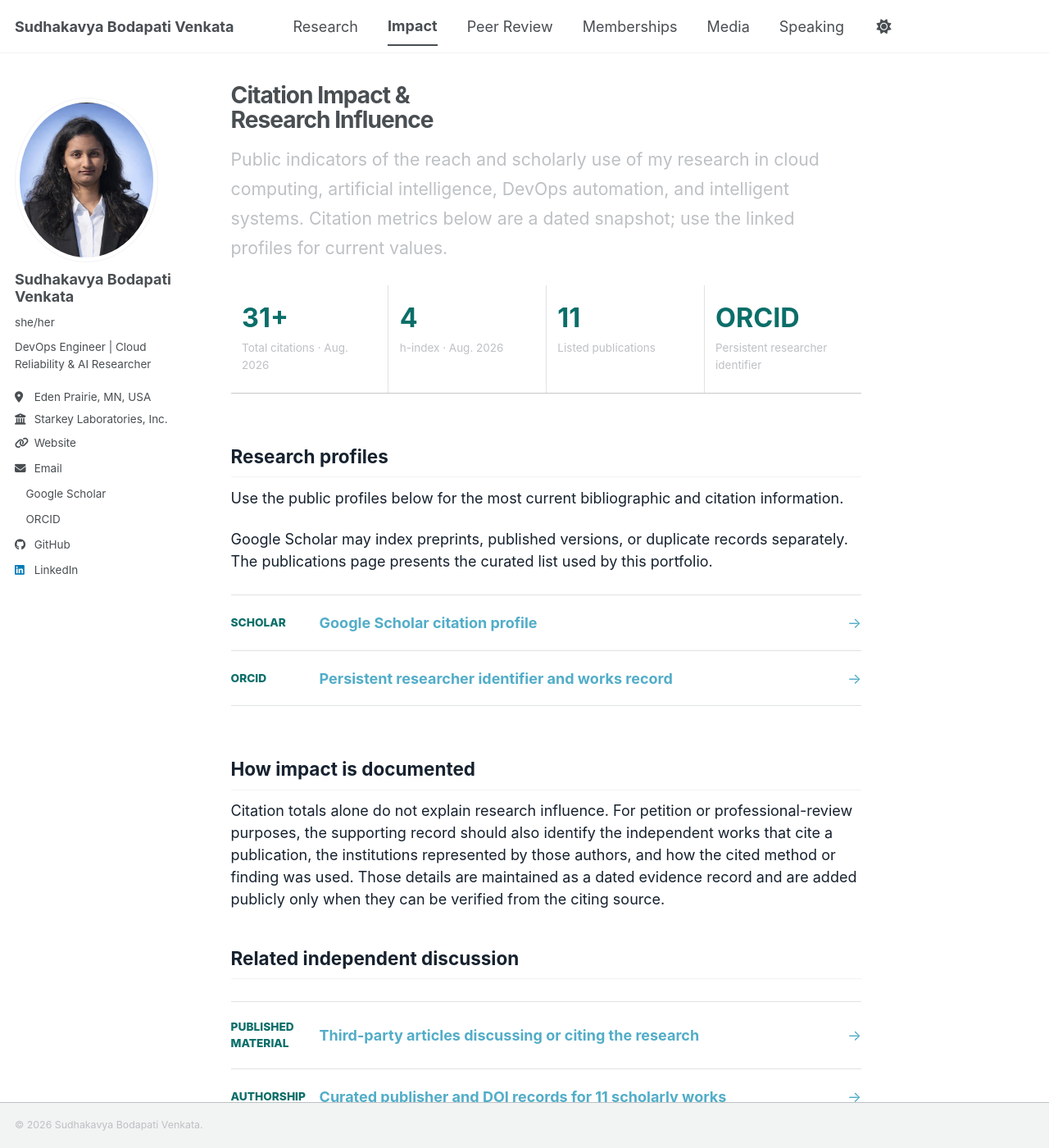
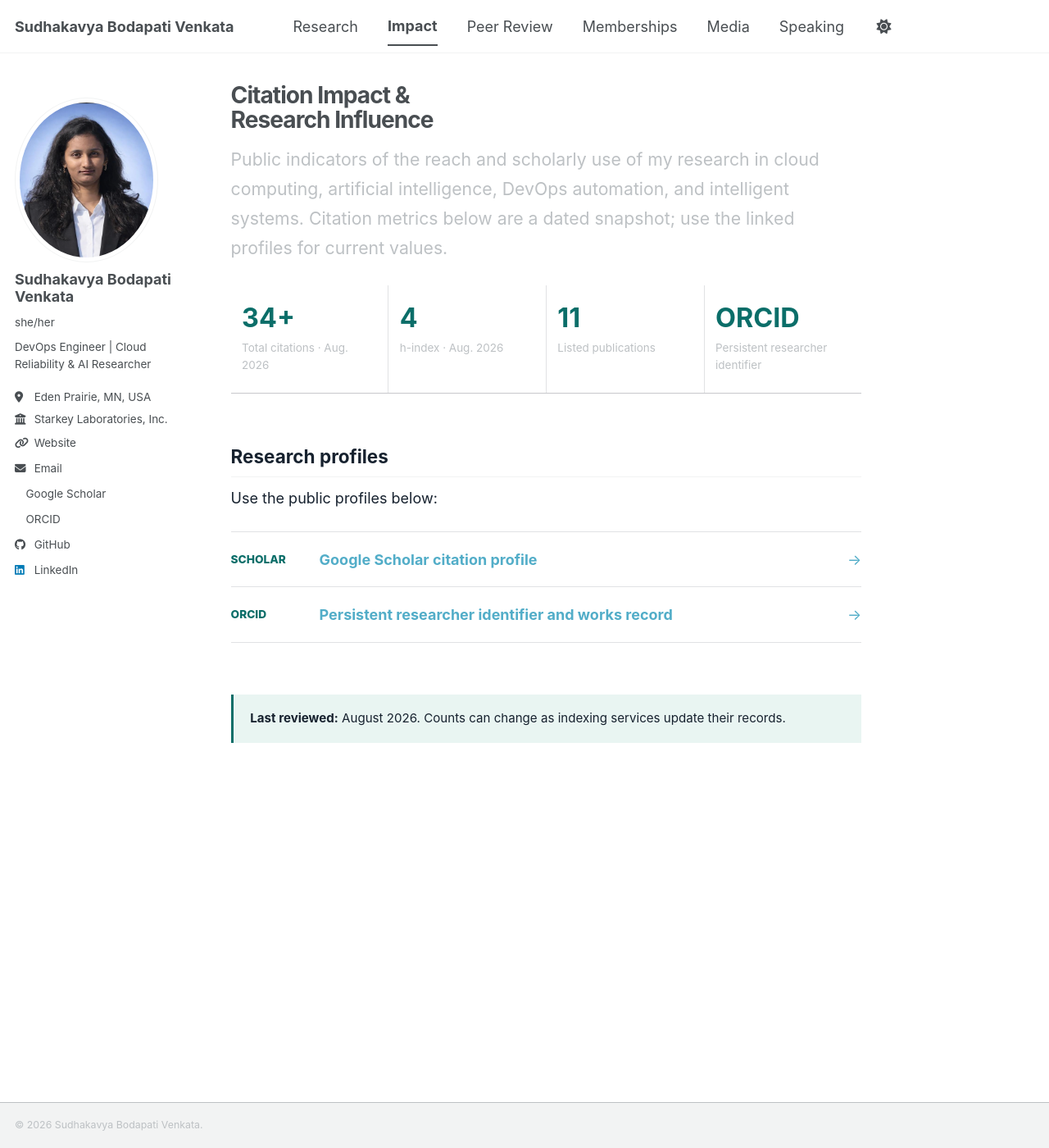
Before and after one commit to sudhakavya/sudhakavyabodapati, a Jekyll site: the page built from _pages/citation-impact.md, in a window 1280 px wide and 1400 px high. Shown: the whole window at 82% size. Built offline with Jekyll 4.4.1, drawn with Linux system fonts in a browser that asks for light colours; a style sheet for code colours, icons or effects is not loaded.

Commit message:
Update citation metrics and remove outdated sections

```diff
--- a/_pages/citation-impact.md
+++ b/_pages/citation-impact.md
@@ -7,7 +7,7 @@ author_profile: true
 <p class="page-intro">Public indicators of the reach and scholarly use of my research in cloud computing, artificial intelligence, DevOps automation, and intelligent systems. Citation metrics below are a dated snapshot; use the linked profiles for current values.</p>
 
 <div class="metric-grid" aria-label="Citation metrics">
-  <a class="metric-card" href="https://scholar.google.com/citations?user=yyiHyQ0AAAAJ&hl=en"><strong>31+</strong><span>Total citations · Aug. 2026</span></a>
+  <a class="metric-card" href="https://scholar.google.com/citations?user=yyiHyQ0AAAAJ&hl=en"><strong>34+</strong><span>Total citations · Aug. 2026</span></a>
   <a class="metric-card" href="https://scholar.google.com/citations?user=yyiHyQ0AAAAJ&hl=en"><strong>4</strong><span>h-index · Aug. 2026</span></a>
   <a class="metric-card" href="{{ '/publications/' | relative_url }}"><strong>11</strong><span>Listed publications</span></a>
   <a class="metric-card" href="https://orcid.org/0009-0004-5810-0431"><strong>ORCID</strong><span>Persistent researcher identifier</span></a>
@@ -15,24 +15,11 @@ author_profile: true
 
 ## Research profiles
 
-Use the public profiles below for the most current bibliographic and citation information.
-
-Google Scholar may index preprints, published versions, or duplicate records separately. The publications page presents the curated list used by this portfolio.
+Use the public profiles below:
 
 <div class="recognition-list">
   <a href="https://scholar.google.com/citations?user=yyiHyQ0AAAAJ&hl=en"><span>Scholar</span><strong>Google Scholar citation profile</strong><span aria-hidden="true">→</span></a>
   <a href="https://orcid.org/0009-0004-5810-0431"><span>ORCID</span><strong>Persistent researcher identifier and works record</strong><span aria-hidden="true">→</span></a>
 </div>
 
-## How impact is documented
-
-Citation totals alone do not explain research influence. For petition or professional-review purposes, the supporting record should also identify the independent works that cite a publication, the institutions represented by those authors, and how the cited method or finding was used. Those details are maintained as a dated evidence record and are added publicly only when they can be verified from the citing source.
-
-## Related independent discussion
-
-<div class="recognition-list">
-  <a href="{{ '/media/' | relative_url }}"><span>Published material</span><strong>Third-party articles discussing or citing the research</strong><span aria-hidden="true">→</span></a>
-  <a href="{{ '/publications/' | relative_url }}"><span>Authorship</span><strong>Curated publisher and DOI records for 11 scholarly works</strong><span aria-hidden="true">→</span></a>
-</div>
-
 <p class="documentation-statement"><strong>Last reviewed:</strong> August 2026. Counts can change as indexing services update their records.</p>
```
